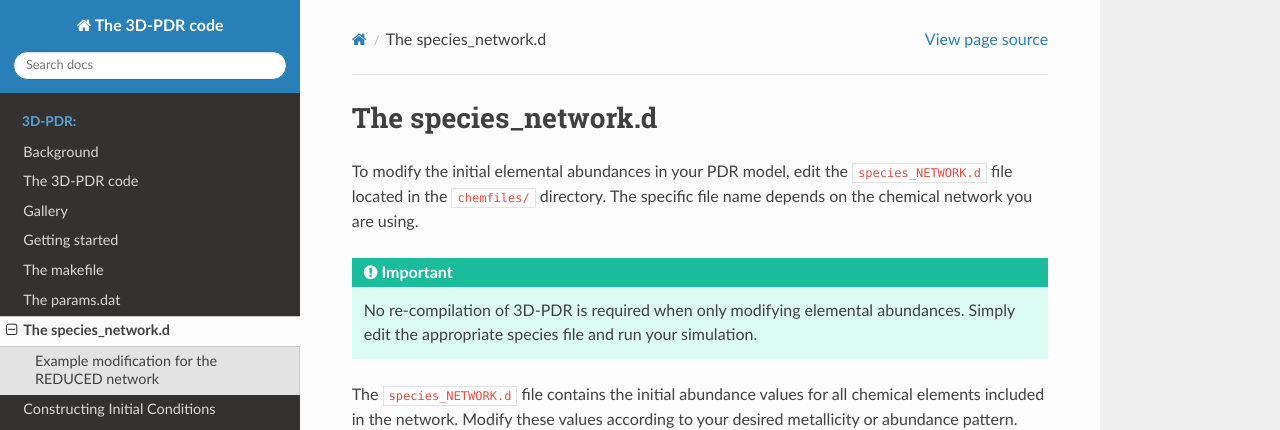
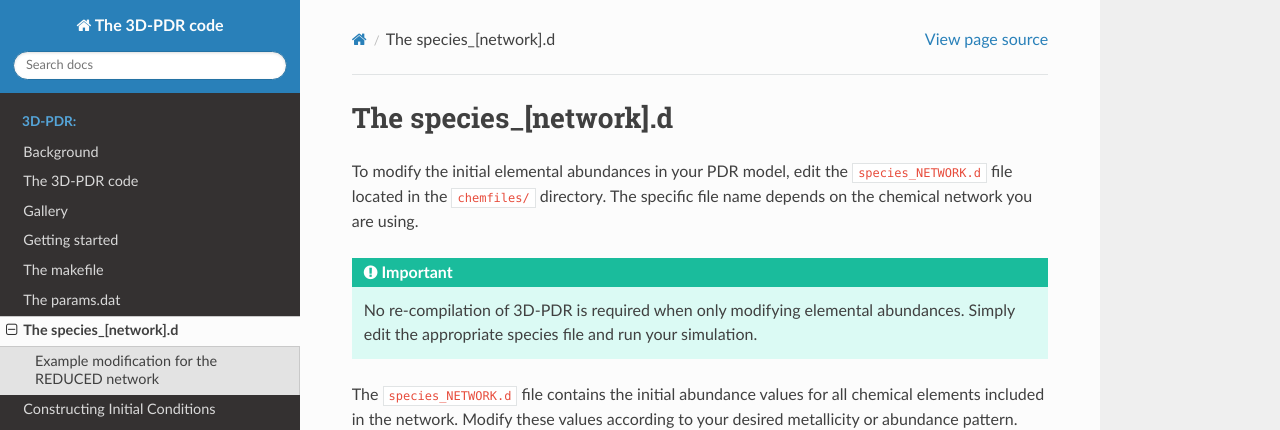
Before and after one commit to itamos-ism/3D-PDR-pblc, a Sphinx documentation site: the page built from docs/source/species.rst, in a window 1280 px wide and 900 px high. Shown: the top 430 px of the window. Built offline with Sphinx 7.4.7 and the Read the Docs theme 3.1.0, drawn with Linux system fonts in a browser that asks for light colours.

```diff
--- a/docs/source/species.rst
+++ b/docs/source/species.rst
@@ -1,4 +1,4 @@
-The species_network.d
+The species_[network].d
 =====================
 
 To modify the initial elemental abundances in your PDR model, edit the ``species_NETWORK.d`` file located in the ``chemfiles/`` directory. The specific file name depends on the chemical network you are using.
```
